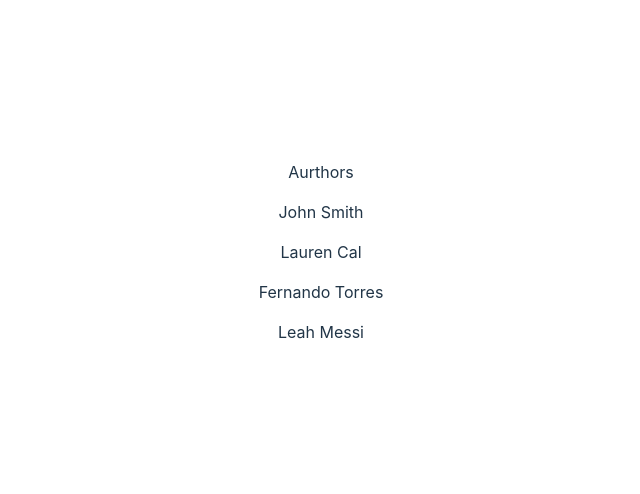
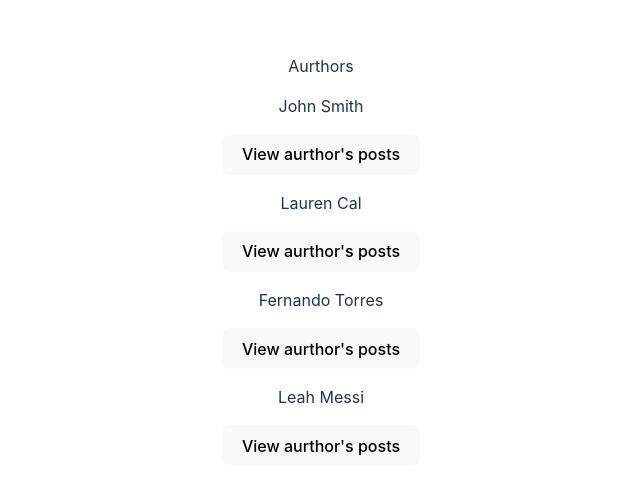
Before and after one commit to ThomasMal25/blog-posts, a React (Vite) app: page /aurthor in a window 1280 px wide. Shown: the part 140-634 px from the top of the page, without its empty margins (319-959 px from the left). Built offline with nearby package versions, Linux system fonts and the light colour scheme.

Commit message:
Added button to Aurthors

```diff
--- a/src/pages/Aurthors.jsx
+++ b/src/pages/Aurthors.jsx
@@ -3,6 +3,7 @@ import  { useEffect, useState } from 'react'
 import data from '../assets/data'
 function Aurthors() {
     const [aurthors,setAurthors]=useState(data)
+    const [seePost,setSeePosts]=useState(false)
 
     useEffect(() => {
       const filterAuthors = () => {
@@ -23,6 +24,7 @@ function Aurthors() {
         <div>
 
          <p>{items.aurthor}</p>
+        <button onclick= {()=> setSeePosts(true)}>View aurthor's posts</button>
         </div>
 
     ))}
```
